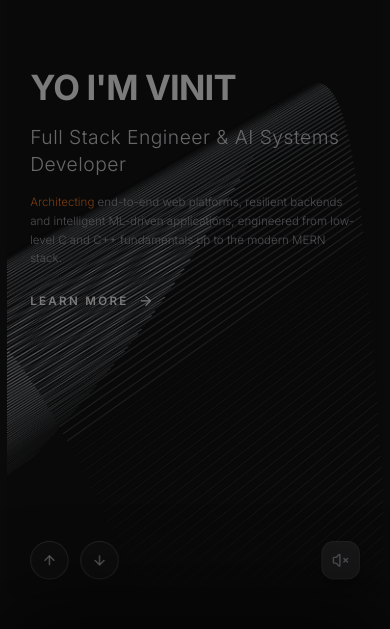
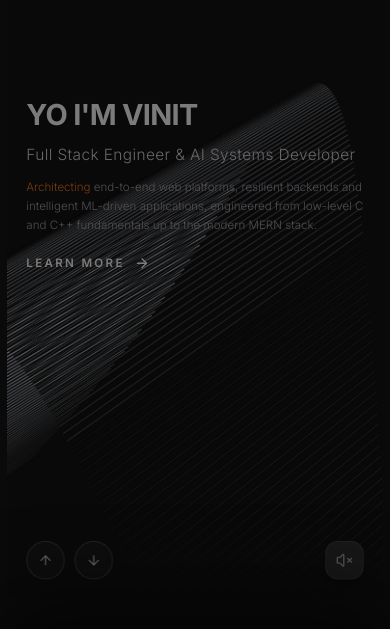
Before and after one commit to vinit-singh2007/My-Portfolio, a Next.js app: page / in a window 390 px wide. Shown: the part 215-844 px from the top of the page. Built offline with nearby package versions, Linux system fonts and the light colour scheme; no server answers.

Commit message:
fix: enforce 100svh small viewport height and safe-area insets on mobile hero for Realme and high-DPR screens

```diff
--- a/src/components/Hero.tsx
+++ b/src/components/Hero.tsx
@@ -122,7 +122,8 @@ export default function Hero() {
   return (
     <section
       id="hero"
-      className="relative w-full h-full min-h-screen min-h-[100dvh] flex flex-col justify-between overflow-hidden select-none bg-[#0A0A0A] text-white"
+      className="relative w-full h-full flex flex-col justify-between overflow-hidden select-none bg-[#0A0A0A] text-white"
+      style={{ height: '100%', minHeight: '100%' }}
     >
       {/* ── Background: 3D Sculptural Ribbed Ribbon Canvas + Clean Dark Space ── */}
       <div className="absolute inset-0 pointer-events-none z-0 overflow-hidden">
@@ -137,14 +138,14 @@ export default function Hero() {
       </div>
 
       {/* Spacer for fixed top navbar */}
-      <div className="w-full h-14 sm:h-20 pointer-events-none shrink-0" />
+      <div className="w-full h-12 sm:h-20 pointer-events-none shrink-0" />
 
       {/* ── Main Landing Content (Exact Layout from Video Reference) ── */}
-      <div className="relative z-10 w-full max-w-7xl mx-auto px-6 sm:px-12 lg:px-20 py-4 sm:py-16 md:py-24 flex-1 flex flex-col justify-center">
-        <div className="max-w-2xl space-y-4 sm:space-y-6">
+      <div className="relative z-10 w-full max-w-7xl mx-auto px-5 sm:px-12 lg:px-20 py-2 sm:py-16 md:py-24 flex-1 flex flex-col justify-center">
+        <div className="max-w-2xl space-y-3 sm:space-y-6">
           {/* Prominent Clean Headline (Live simultaneous typewriter) */}
           <h1
-            className="text-4xl sm:text-6xl lg:text-7xl font-bold tracking-tight text-white leading-[1.08] min-h-[1.1em]"
+            className="text-3xl sm:text-6xl lg:text-7xl font-bold tracking-tight text-white leading-[1.08] min-h-[1.1em]"
           >
             {displayedHeadline}
             {!headlineDone && (
@@ -157,7 +158,7 @@ export default function Hero() {
 
           {/* Subtitle & Role (Live simultaneous typewriter) */}
           <h2
-            className="text-xl sm:text-2xl font-light text-zinc-300 tracking-wide min-h-[1.3em]"
+            className="text-base sm:text-2xl font-light text-zinc-300 tracking-wide min-h-[1.3em]"
           >
             {displayedSubtitle}
             {!subtitleDone && (
@@ -209,9 +210,14 @@ export default function Hero() {
       <SocialRail />
 
       {/* ── Bottom Section: Circular Navigation Controls & Sound Toggle ── */}
-      <div className="relative z-20 w-full px-6 sm:px-12 lg:px-20 pb-5 sm:pb-12 flex items-center justify-between pointer-events-none shrink-0">
+      <div
+        className="relative z-20 w-full px-5 sm:px-12 lg:px-20 pb-5 sm:pb-12 flex items-center justify-between pointer-events-none shrink-0"
+        style={{
+          paddingBottom: 'max(1.25rem, calc(env(safe-area-inset-bottom, 0px) + 0.75rem))',
+        }}
+      >
         {/* Bottom-Left: Two Circular Outline Arrow Buttons (Matching Video ( ^ ) ( v )) */}
-        <div className="flex items-center gap-3 pointer-events-auto">
+        <div className="flex items-center gap-2.5 sm:gap-3 pointer-events-auto">
           <motion.button
             suppressHydrationWarning
             whileHover={{ scale: 1.08 }}
--- a/src/components/StackedSections.tsx
+++ b/src/components/StackedSections.tsx
@@ -47,8 +47,11 @@ export default function StackedSections({
 
   return (
     <div className={`relative w-full ${className}`}>
-      {/* ── 1. Pinned Sticky Hero (position: sticky; top: 0; height: 100vh / 100dvh) ── */}
-      <div className="sticky top-0 h-screen h-[100dvh] w-full overflow-hidden z-10">
+      {/* ── 1. Pinned Sticky Hero (pinned to exact visible mobile viewport svh) ── */}
+      <div
+        className="sticky top-0 w-full overflow-hidden z-10"
+        style={{ height: '100svh' }}
+      >
         <motion.div
           style={{
             scale,
```
